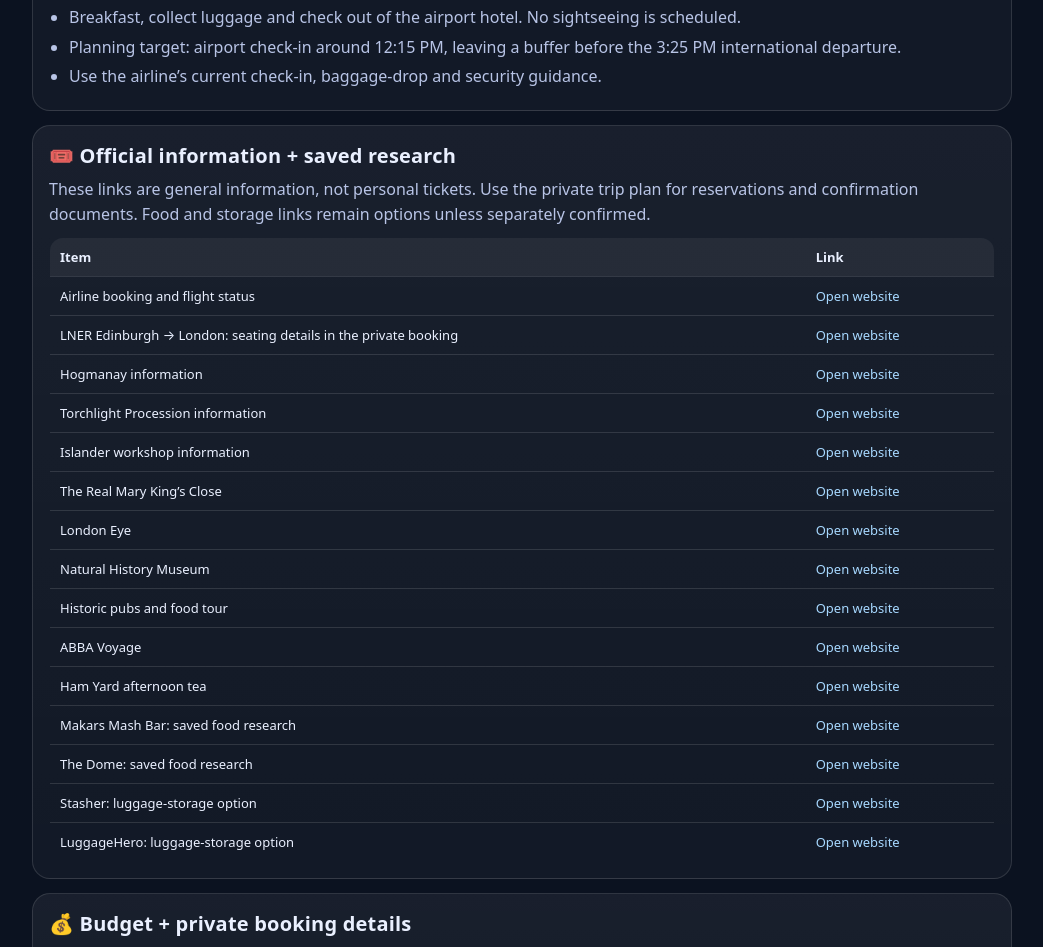
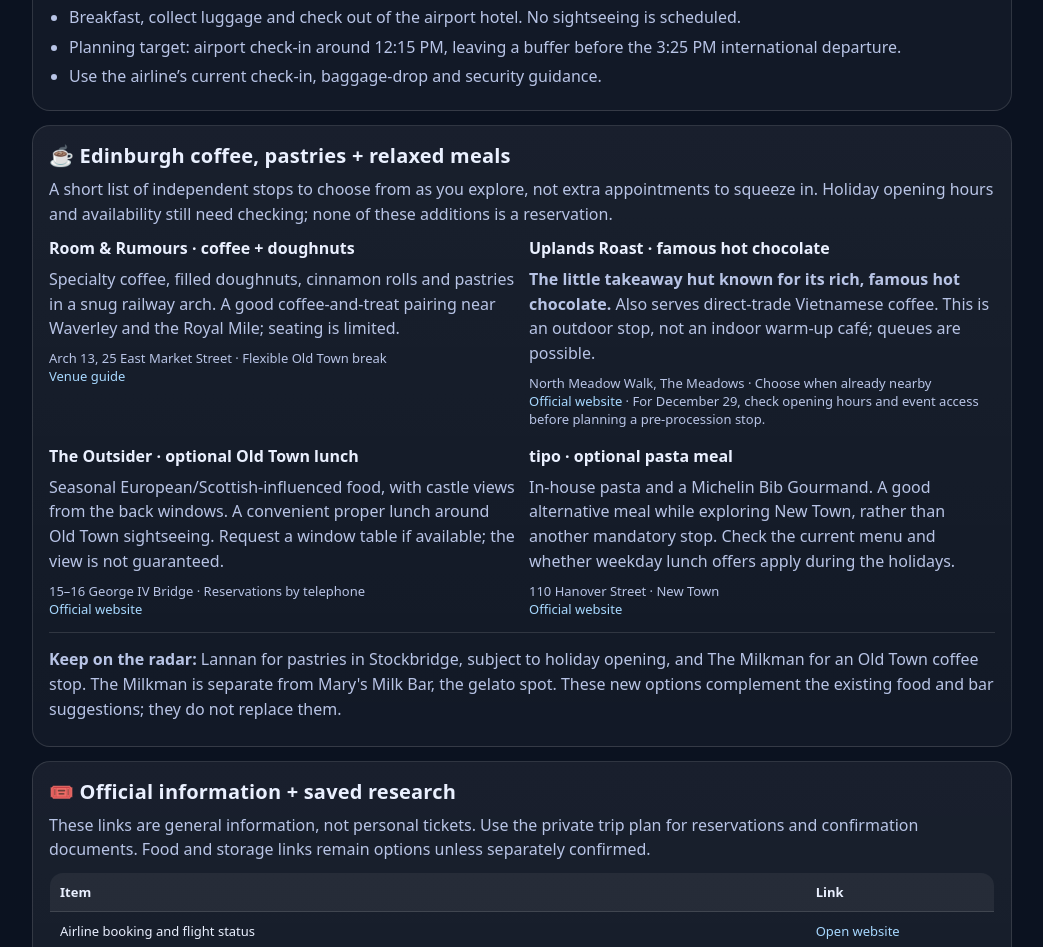
Before and after one commit to pdlgarza71/uk-bestie-trip, a plain HTML site: page index.html in a window 1280 px wide. Shown: the part 6450-7397 px from the top of the page, without its empty margins (118-1161 px from the left). Drawn offline with Linux system fonts and the light colour scheme.

Commit message:
Add Edinburgh coffee, hot chocolate and meal shortlist

```diff
--- a/index.html
+++ b/index.html
@@ -282,6 +282,35 @@
         <ul><li>Breakfast, collect luggage and check out of the airport hotel. No sightseeing is scheduled.</li><li>Planning target: airport check-in around 12:15 PM, leaving a buffer before the 3:25 PM international departure.</li><li>Use the airline’s current check-in, baggage-drop and security guidance.</li></ul>
       </div>
 
+      <div class="card" id="edinburgh-food">
+        <div class="h2">☕ Edinburgh coffee, pastries + relaxed meals</div>
+        <div class="p">A short list of independent stops to choose from as you explore, not extra appointments to squeeze in. Holiday opening hours and availability still need checking; none of these additions is a reservation.</div>
+        <div class="grid2">
+          <div>
+            <div class="title">Room &amp; Rumours · coffee + doughnuts</div>
+            <div class="p">Specialty coffee, filled doughnuts, cinnamon rolls and pastries in a snug railway arch. A good coffee-and-treat pairing near Waverley and the Royal Mile; seating is limited.</div>
+            <div class="meta">Arch 13, 25 East Market Street · Flexible Old Town break<br><a href="https://hiddenscotland.com/listings/room-rumours-coffee">Venue guide</a></div>
+          </div>
+          <div>
+            <div class="title">Uplands Roast · famous hot chocolate</div>
+            <div class="p"><b>The little takeaway hut known for its rich, famous hot chocolate.</b> Also serves direct-trade Vietnamese coffee. This is an outdoor stop, not an indoor warm-up café; queues are possible.</div>
+            <div class="meta">North Meadow Walk, The Meadows · Choose when already nearby<br><a href="https://uplandsroast.com/">Official website</a> · For December 29, check opening hours and event access before planning a pre-procession stop.</div>
+          </div>
+          <div>
+            <div class="title">The Outsider · optional Old Town lunch</div>
+            <div class="p">Seasonal European/Scottish-influenced food, with castle views from the back windows. A convenient proper lunch around Old Town sightseeing. Request a window table if available; the view is not guaranteed.</div>
+            <div class="meta">15–16 George IV Bridge · Reservations by telephone<br><a href="https://theoutsiderrestaurant.com/">Official website</a></div>
+          </div>
+          <div>
+            <div class="title">tipo · optional pasta meal</div>
+            <div class="p">In-house pasta and a Michelin Bib Gourmand. A good alternative meal while exploring New Town, rather than another mandatory stop. Check the current menu and whether weekday lunch offers apply during the holidays.</div>
+            <div class="meta">110 Hanover Street · New Town<br><a href="https://tipoedinburgh.co.uk/welcome/">Official website</a></div>
+          </div>
+        </div>
+        <div class="divider"></div>
+        <div class="p"><b>Keep on the radar:</b> Lannan for pastries in Stockbridge, subject to holiday opening, and The Milkman for an Old Town coffee stop. The Milkman is separate from Mary's Milk Bar, the gelato spot. These new options complement the existing food and bar suggestions; they do not replace them.</div>
+      </div>
+
       <div class="card">
         <div class="h2">🎟️ Official information + saved research</div>
         <div class="p">These links are general information, not personal tickets. Use the private trip plan for reservations and confirmation documents. Food and storage links remain options unless separately confirmed.</div>
```
